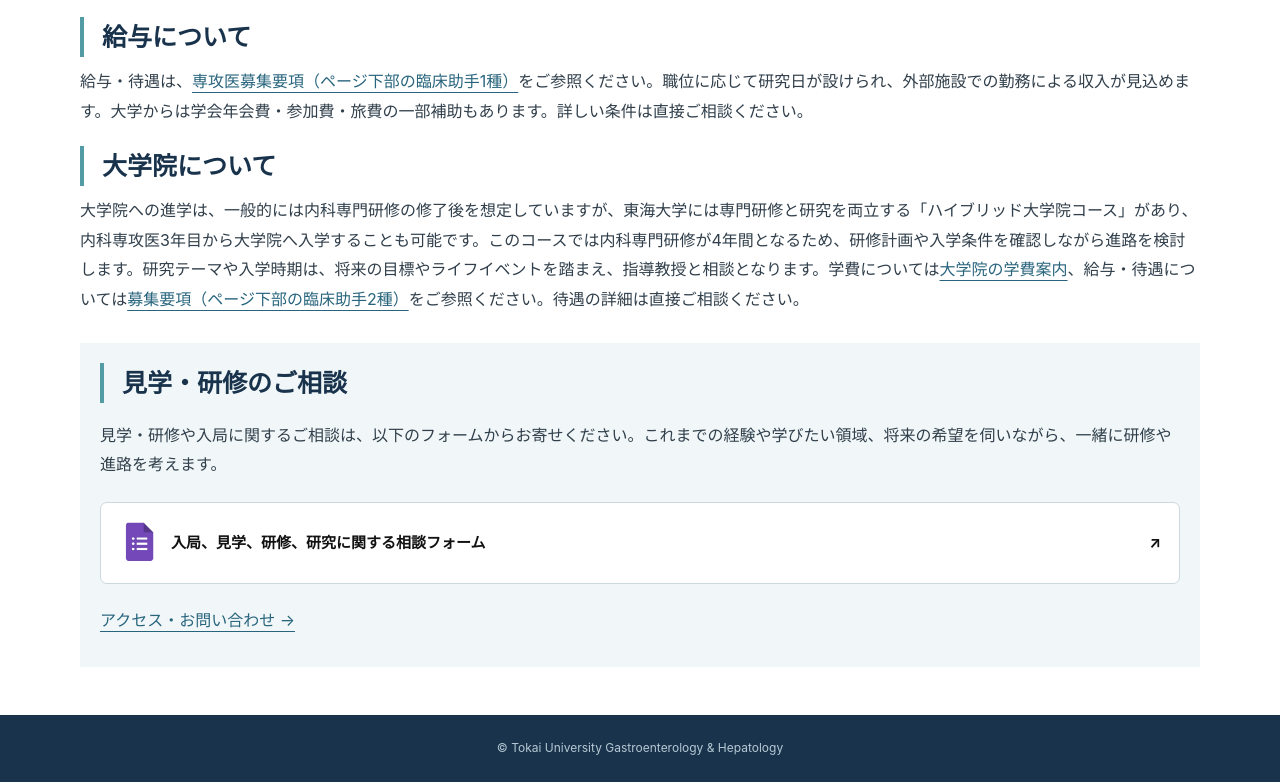
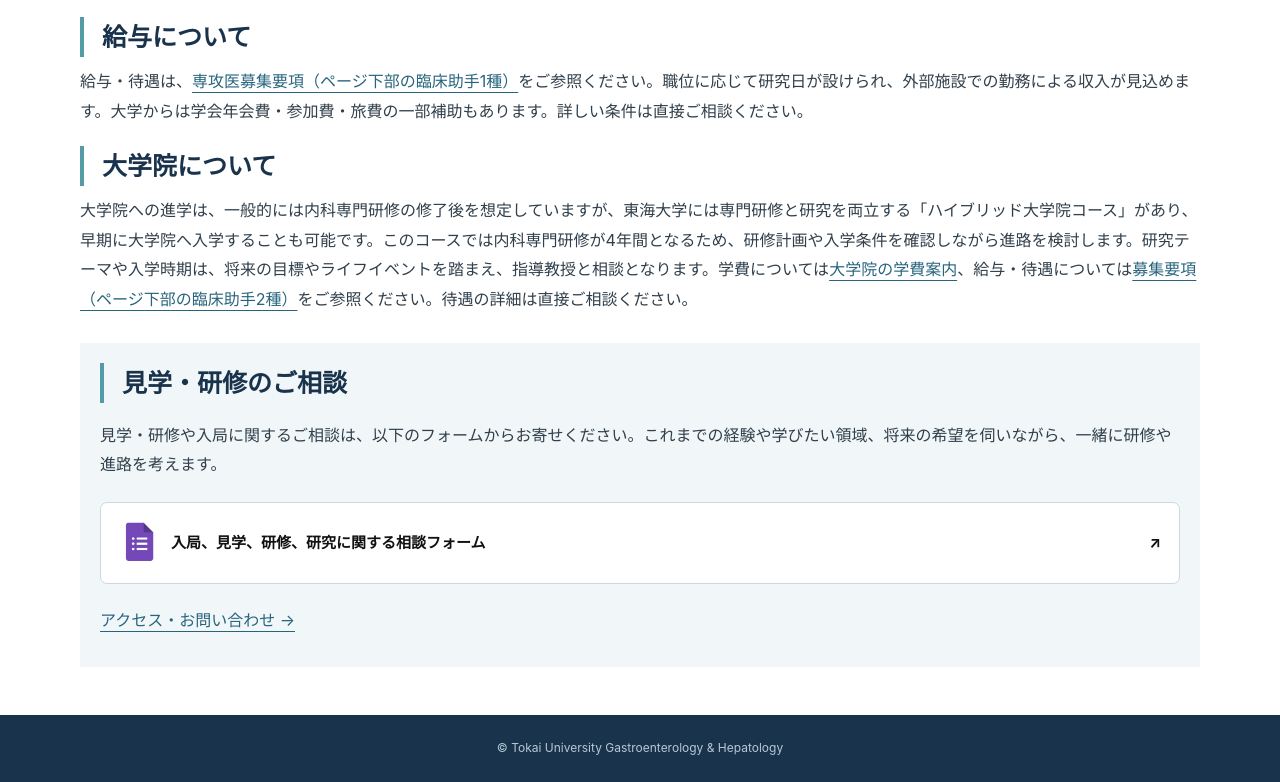
Before and after one commit to iwaiwa2007-cmyk/tokai-gastro-hepato, a plain HTML site: page residents.html in a window 1280 px wide. Shown: the part 4454-5236 px from the top of the page. Drawn offline with Linux system fonts and the light colour scheme.

Commit message:
Clarify hybrid graduate program admission timing
Replace the specific third-year admission timing with a broader reference to early admission, avoiding an overly narrow description of the hybrid course.

```diff
--- a/residents.html
+++ b/residents.html
@@ -14,5 +14,5 @@
 <h2>給与について</h2>
 <p>給与・待遇は、<a href="https://www.other-fuzoku-hosp.tokai.ac.jp/rinsho/senior/recruit/">専攻医募集要項（ページ下部の臨床助手1種）</a>をご参照ください。職位に応じて研究日が設けられ、外部施設での勤務による収入が見込めます。大学からは学会年会費・参加費・旅費の一部補助もあります。詳しい条件は直接ご相談ください。</p>
 <h2>大学院について</h2>
-<p>大学院への進学は、一般的には内科専門研修の修了後を想定していますが、東海大学には専門研修と研究を両立する「ハイブリッド大学院コース」があり、内科専攻医3年目から大学院へ入学することも可能です。このコースでは内科専門研修が4年間となるため、研修計画や入学条件を確認しながら進路を検討します。研究テーマや入学時期は、将来の目標やライフイベントを踏まえ、指導教授と相談となります。学費については<a href="https://www.u-tokai.ac.jp/examination-admissions/fee/graduate/">大学院の学費案内</a>、給与・待遇については<a href="https://www.other-fuzoku-hosp.tokai.ac.jp/rinsho/senior/recruit/">募集要項（ページ下部の臨床助手2種）</a>をご参照ください。待遇の詳細は直接ご相談ください。</p></div>
+<p>大学院への進学は、一般的には内科専門研修の修了後を想定していますが、東海大学には専門研修と研究を両立する「ハイブリッド大学院コース」があり、早期に大学院へ入学することも可能です。このコースでは内科専門研修が4年間となるため、研修計画や入学条件を確認しながら進路を検討します。研究テーマや入学時期は、将来の目標やライフイベントを踏まえ、指導教授と相談となります。学費については<a href="https://www.u-tokai.ac.jp/examination-admissions/fee/graduate/">大学院の学費案内</a>、給与・待遇については<a href="https://www.other-fuzoku-hosp.tokai.ac.jp/rinsho/senior/recruit/">募集要項（ページ下部の臨床助手2種）</a>をご参照ください。待遇の詳細は直接ご相談ください。</p></div>
 <section class="training-contact"><h2>見学・研修のご相談</h2><p>見学・研修や入局に関するご相談は、以下のフォームからお寄せください。これまでの経験や学びたい領域、将来の希望を伺いながら、一緒に研修や進路を考えます。</p><div class="consultation-form"><a class="consultation-button" href="https://forms.gle/Q8ZSNcjpSFnmdUKf8" target="_blank" rel="noopener noreferrer"><img class="consultation-icon" src="assets/consultation-form-icon.png" alt="" width="40" height="48"><span class="consultation-label">入局、見学、研修、研究に関する相談フォーム</span><span aria-hidden="true">↗</span></a></div><p><a href="index.html#contact">アクセス・お問い合わせ →</a></p></section></article></div></main><footer><div class="wrap"><p class="copyright">© Tokai University Gastroenterology &amp; Hepatology</p></div></footer></body></html>
```
